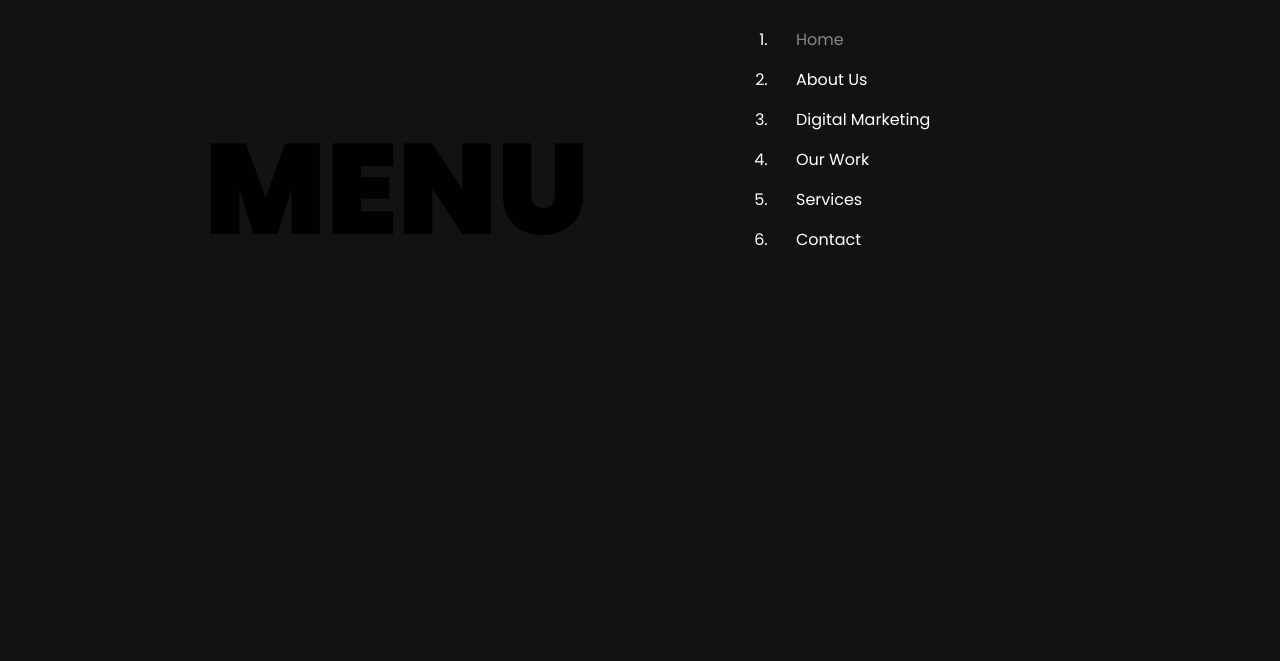
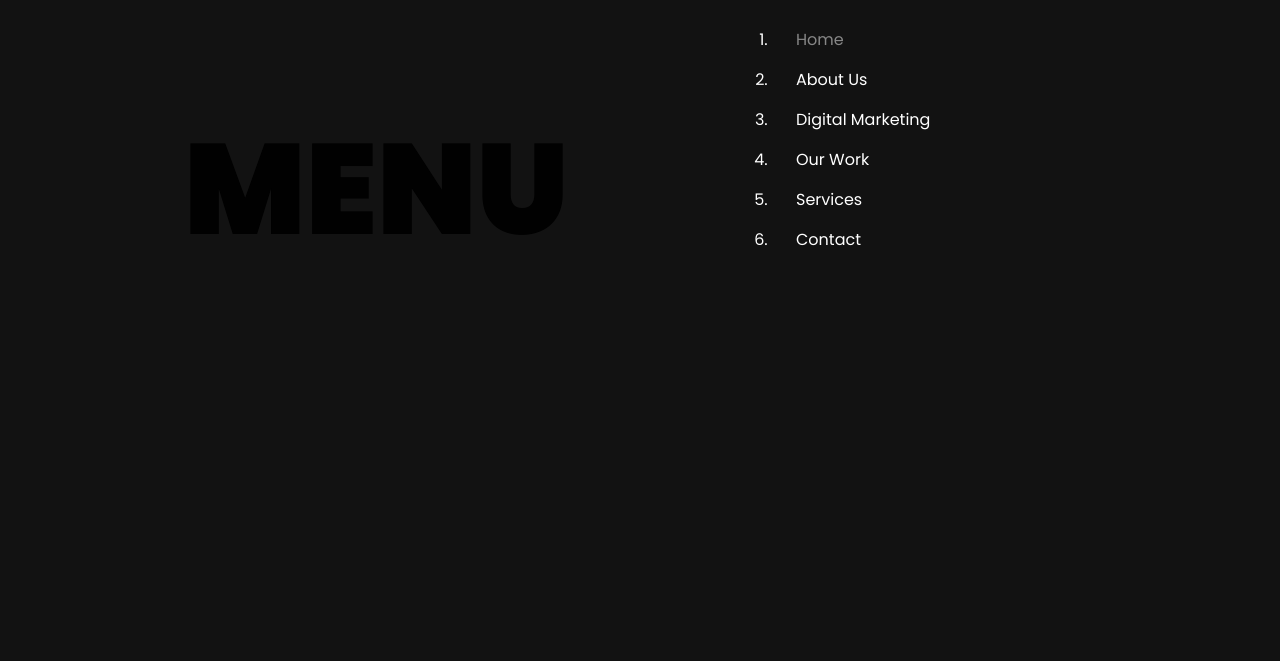
Before and after one commit to 4SourceTechnlogies/Aarmtek, a plain HTML site: page index.html in a window 1280 px wide. Both pictures are taken after a click on the button 1068 px from the left and 67 px from the top of the page. Shown: the part 128-789 px from the top of the page. Drawn offline with nearby package versions, Linux system fonts and the light colour scheme.

Commit message:
Update style.css

```diff
--- a/style.css
+++ b/style.css
@@ -145,7 +145,8 @@ img {
         font-weight: 900;
         color: #010101;
         position: relative;
-        left: -20%;
+        left: 12.5%;
+        width: max-content;
     }
 /* Hero Section */
 
```
